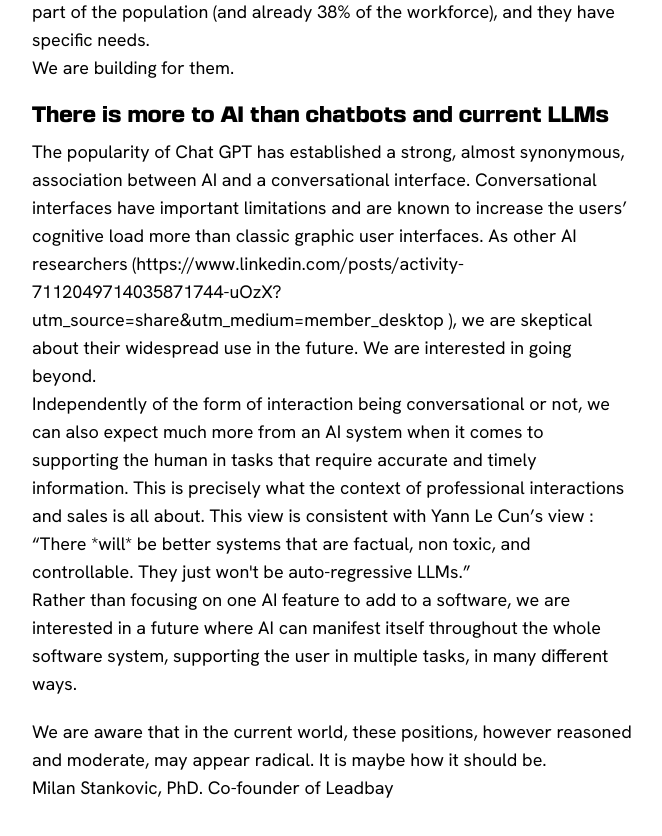
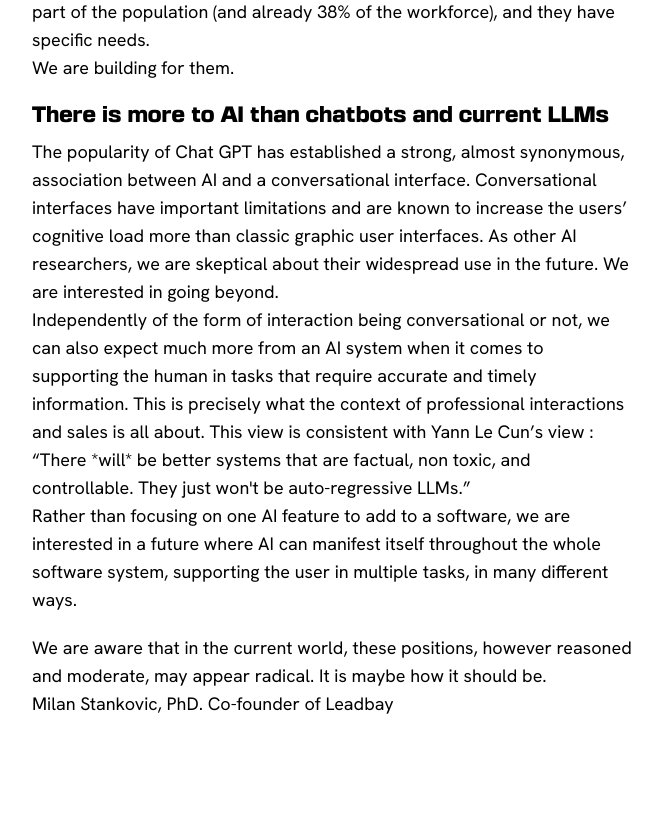
Before and after one commit to leadbay/landingpage, a Next.js app: page /research in a window 1280 px wide. Shown: the part 1520-2356 px from the top of the page, without its empty margins (308-970 px from the left). After the commit the page ends 2278 px from the top, so only its background shows below. Built offline with nearby package versions, Linux system fonts and the light colour scheme.

Commit message:
minor fixes

```diff
--- a/app/research/page.tsx
+++ b/app/research/page.tsx
@@ -88,7 +88,7 @@ export default function Page() {
         </h3>
 
         <p>
-          The popularity of Chat GPT has established a strong, almost synonymous, association between AI and a conversational interface. Conversational interfaces have important limitations and are known to increase the users’ cognitive load more than classic graphic user interfaces. As other AI researchers (https://www.linkedin.com/posts/activity-7112049714035871744-uOzX?utm_source=share&utm_medium=member_desktop ), we are skeptical about their widespread use in the future. We are interested in going beyond.
+          The popularity of Chat GPT has established a strong, almost synonymous, association between AI and a conversational interface. Conversational interfaces have important limitations and are known to increase the users’ cognitive load more than classic graphic user interfaces. As <a href="https://www.linkedin.com/posts/activity-7112049714035871744-uOzX?utm_source=share&utm_medium=member_desktop" target="_blank">other AI researchers</a>, we are skeptical about their widespread use in the future. We are interested in going beyond.
         </p>
 
         <p>
--- a/components/navigation.tsx
+++ b/components/navigation.tsx
@@ -7,7 +7,7 @@ import { useState } from "react"
 const links = [
    {
      label: "Research",
-     url: "/",
+     url: "/research",
    },
   {
     label: "Community",
```
